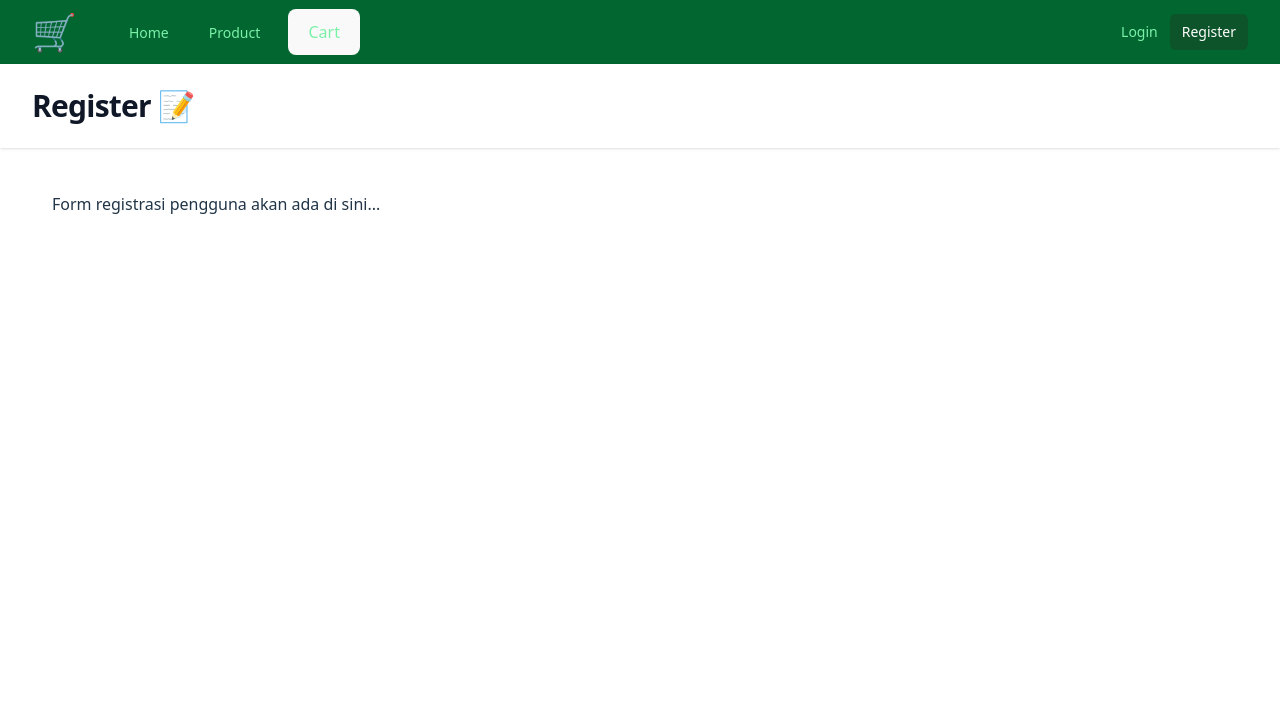
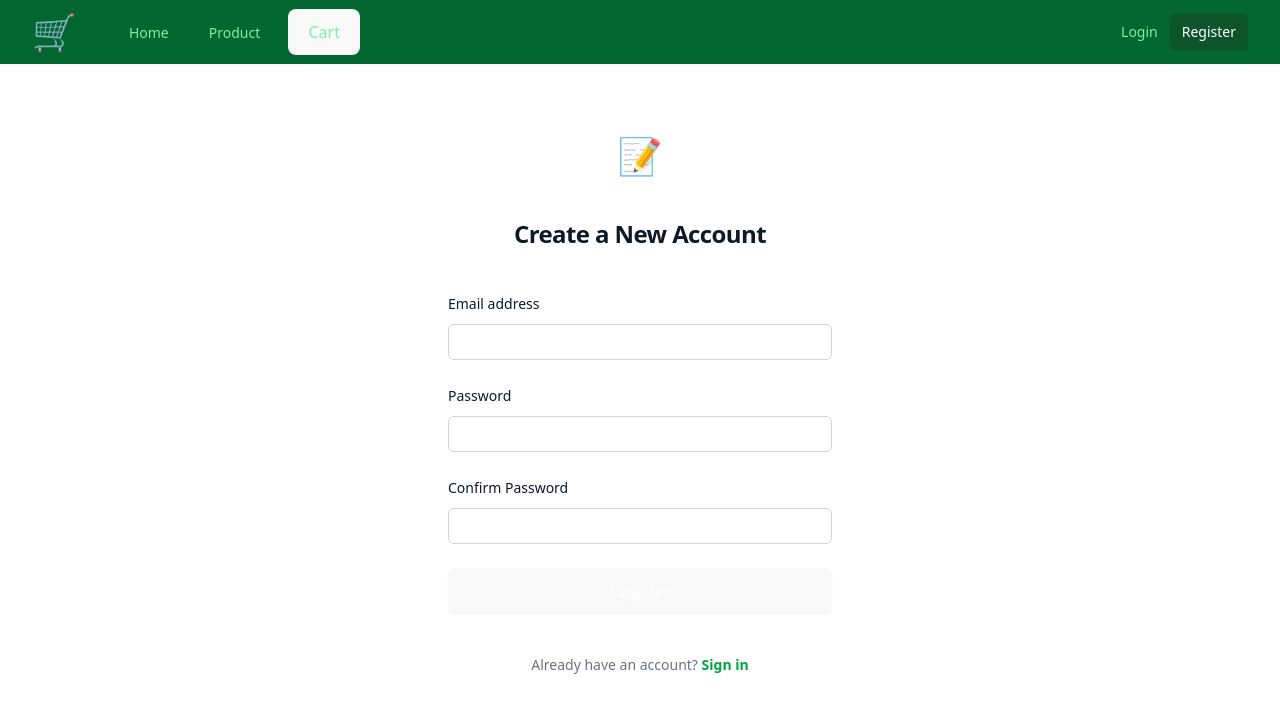
Before and after one commit to ELINSOPIAH03/e-commerce-sederhana, a React (Vite) app: page /register in a window 1280 px wide. Shown: the top 712 px of the page. Built offline with nearby package versions, Linux system fonts and the light colour scheme.

Commit message:
feat: add register

```diff
--- a/src/pages/Login.tsx
+++ b/src/pages/Login.tsx
@@ -1,5 +1,5 @@
 import React, { useState } from "react";
-import { useNavigate } from "react-router-dom";
+import { useNavigate, Link  } from "react-router-dom";
 import Navbar from '../components/Navbar'
 
 export default function Login() {
@@ -19,7 +19,22 @@ export default function Login() {
     const handleLogin = (e: React.FormEvent<HTMLFormElement>) => {
         e.preventDefault();
 
-        if (email === dummyUser.email && password === dummyUser.password) {
+        // if (email === dummyUser.email && password === dummyUser.password) {
+        //     localStorage.setItem("isLoggedIn", "true");
+        //     navigate("/");
+        // } else {
+        //     setErrorMessage("Email atau password salah.");
+        // }
+        const storedUser = localStorage.getItem("registeredUser");
+        const parsedUser = storedUser ? JSON.parse(storedUser) : null;
+
+        const isDummyMatch =
+            email === dummyUser.email && password === dummyUser.password;
+
+        const isRegisteredMatch =
+            parsedUser && email === parsedUser.email && password === parsedUser.password;
+
+        if (isDummyMatch || isRegisteredMatch) {
             localStorage.setItem("isLoggedIn", "true");
             navigate("/");
         } else {
@@ -100,9 +115,11 @@ export default function Login() {
 
                             <p className="mt-10 text-center text-sm/6 text-gray-500">
                                 Not a member?{' '}
-                                <a href="#" className="font-semibold text-green-600 hover:text-green-500">
+                                <Link
+                                    to="/register"
+                                    className="font-semibold text-green-600 hover:text-green-500">
                                     Register
-                                </a>
+                                </Link>
                             </p>
                         </div>
                     </div>
--- a/src/pages/Register.tsx
+++ b/src/pages/Register.tsx
@@ -1,16 +1,119 @@
-// import React, {  } from "react";
+import { useState } from 'react'
+import { useNavigate, Link } from 'react-router-dom'
+
 import Navbar from '../components/Navbar'
-import Header from '../components/Header'
 
 export default function Register() {
+    const navigate = useNavigate()
+    const [email, setEmail] = useState('')
+    const [password, setPassword] = useState('')
+    const [confirmPassword, setConfirmPassword] = useState('')
+    const [errorMessage, setErrorMessage] = useState('')
+
+    const handleRegister = (e: React.FormEvent<HTMLFormElement>) => {
+        e.preventDefault()
+
+        if (password !== confirmPassword) {
+            setErrorMessage('Password dan konfirmasi tidak cocok.')
+            return
+        }
+
+        const newUser = {
+            email,
+            password,
+        };
+
+        localStorage.setItem("registeredUser", JSON.stringify(newUser));
+        navigate("/login");
+    }
+
     return (
         <div className="min-h-full">
             <Navbar />
-            <Header title="Register 📝" />
             <main>
                 <div className="mx-auto max-w-7xl px-4 py-6 sm:px-6 lg:px-8">
-                    <div style={{ padding: '20px' }}>
-                        <p>Form registrasi pengguna akan ada di sini...</p>
+                    <div className="flex min-h-full flex-1 flex-col justify-center px-6 py-12 lg:px-8">
+                        <div className="sm:mx-auto sm:w-full sm:max-w-sm">
+                            <div className="text-4xl text-center">📝</div>
+                            <h2 className="mt-10 text-center text-2xl/9 font-bold tracking-tight text-gray-900">
+                                Create a New Account
+                            </h2>
+                        </div>
+
+                        <div className="mt-10 sm:mx-auto sm:w-full sm:max-w-sm">
+                            <form onSubmit={handleRegister} className="space-y-6">
+                                <div>
+                                    <label htmlFor="email" className="block text-sm/6 font-medium text-gray-900">
+                                        Email address
+                                    </label>
+                                    <div className="mt-2">
+                                        <input
+                                            id="email"
+                                            type="email"
+                                            required
+                                            value={email}
+                                            onChange={(e) => setEmail(e.target.value)}
+                                            autoComplete="email"
+                                            className="block w-full rounded-md bg-white px-3 py-1.5 text-base text-gray-900 outline-1 -outline-offset-1 outline-gray-300 placeholder:text-gray-400 focus:outline-2 focus:-outline-offset-2 focus:outline-green-600 sm:text-sm/6"
+                                        />
+                                    </div>
+                                </div>
+
+                                <div>
+                                    <label htmlFor="password" className="block text-sm/6 font-medium text-gray-900">
+                                        Password
+                                    </label>
+                                    <div className="mt-2">
+                                        <input
+                                            id="password"
+                                            type="password"
+                                            required
+                                            value={password}
+                                            onChange={(e) => setPassword(e.target.value)}
+                                            autoComplete="new-password"
+                                            className="block w-full rounded-md bg-white px-3 py-1.5 text-base text-gray-900 outline-1 -outline-offset-1 outline-gray-300 placeholder:text-gray-400 focus:outline-2 focus:-outline-offset-2 focus:outline-green-600 sm:text-sm/6"
+                                        />
+                                    </div>
+                                </div>
+
+                                <div>
+                                    <label htmlFor="confirmPassword" className="block text-sm/6 font-medium text-gray-900">
+                                        Confirm Password
+                                    </label>
+                                    <div className="mt-2">
+                                        <input
+                                            id="confirmPassword"
+                                            type="password"
+                                            required
+                                            value={confirmPassword}
+                                            onChange={(e) => setConfirmPassword(e.target.value)}
+                                            autoComplete="new-password"
+                                            className="block w-full rounded-md bg-white px-3 py-1.5 text-base text-gray-900 outline-1 -outline-offset-1 outline-gray-300 placeholder:text-gray-400 focus:outline-2 focus:-outline-offset-2 focus:outline-green-600 sm:text-sm/6"
+                                        />
+                                    </div>
+                                </div>
+
+                                {errorMessage && (
+                                    <div className="text-red-500 text-sm text-center">{errorMessage}</div>
+                                )}
+
+                                <div>
+                                    <button
+                                        type="submit"
+                                        className="flex w-full justify-center rounded-md bg-green-600 px-3 py-1.5 text-sm/6 font-semibold text-white shadow-xs hover:bg-green-500 focus-visible:outline-2 focus-visible:outline-offset-2 focus-visible:outline-green-600"
+                                    >
+                                        Register
+                                    </button>
+                                </div>
+                            </form>
+
+                            <p className="mt-10 text-center text-sm/6 text-gray-500">
+                                Already have an account?{' '}
+                                <Link to="/login" className="font-semibold text-green-600 hover:text-green-500">
+                                    Sign in
+                                </Link>
+                            </p>
+                        </div>
                     </div>
                 </div>
             </main>
```
